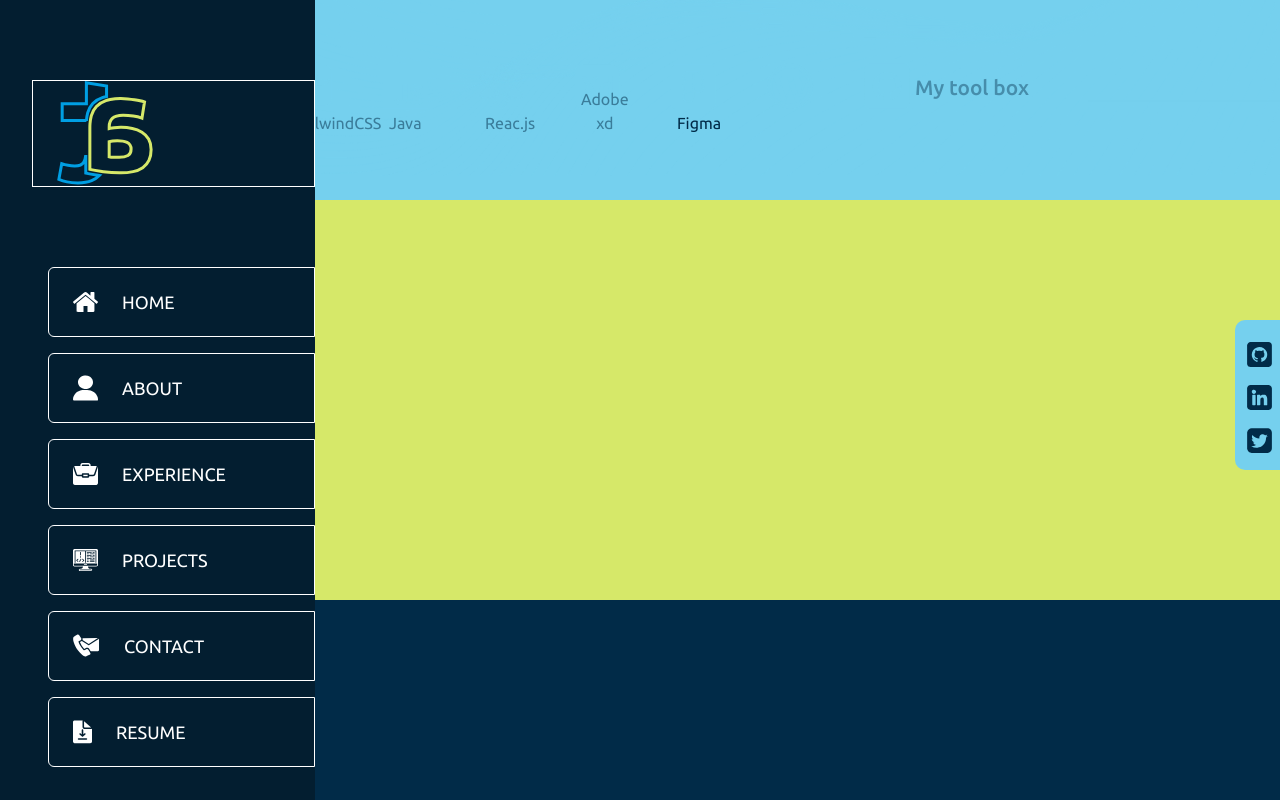
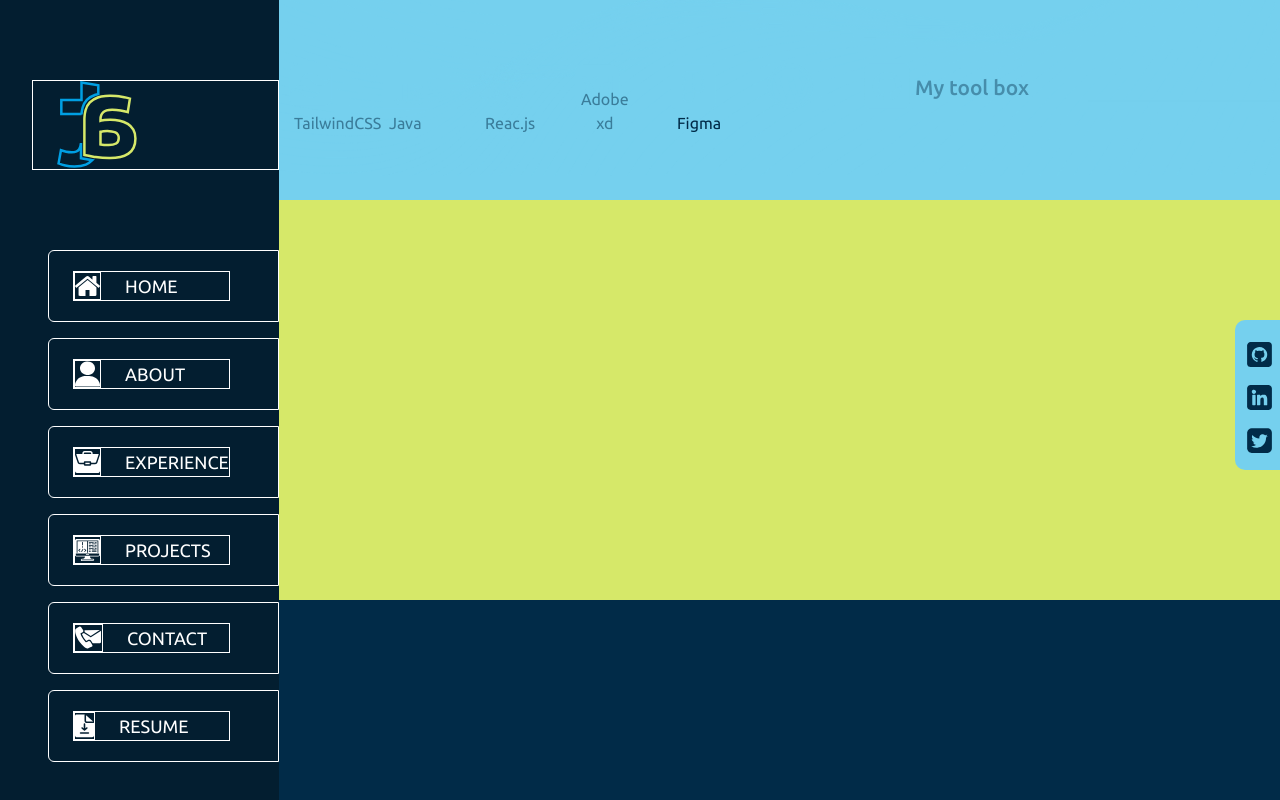
Before and after one commit to Teewaii/portfolioV3, a React (Create React App) app: page / in a window 1280 px wide. Shown: the top 800 px of the page. Built offline with nearby package versions, Linux system fonts and the light colour scheme; the HTML template or start-up script is replaced by a standard one; a web font is replaced by a local one.

Commit message:
Last office Commit

```diff
--- a/src/components/nav/SideNav.jsx
+++ b/src/components/nav/SideNav.jsx
@@ -10,14 +10,14 @@ import { Link, Button, Element, Events, animateScroll as scroll, scrollSpy, scro
 
 export default function sideNav({ toggle, toggleMenu, setToggle }) {
   return (
-    <nav className='fixed bg-navbg text-[white] w-fit pl-8 h-[100vh] py-[5rem] space-y-16 md:space-y-20  group z-50'>
-      <div className="logo  border px-6">
-        <img className='w-14 md:w-20 group-hover:w-24 ease-in-out duration-300' src={logo} alt="logo" />
+    <nav className='fixed bg-navbg text-[white] w-fit pl-8 h-[100vh] py-[5rem] space-y-16 md:space-y-20  group z-50 '>
+      <div className="logo  border pl-6">
+        <img className='w-14 md:w-20  ease-in-out duration-300' src={logo} alt="logo" />
       </div>
       <ul className='flex flex-col items-start pl-4 space-y-2 md:space-y-4 relative   '>
         {links.map((item, id) => (
           //<li className='flex flex-row  gap-4 border'><a href="#"><div><img className='inline' src={item.icon} alt="" /></div>{item.title}</a></li>
-          <li key={id} className='linc focus:bg-green border pl-6 py-5 hover:bg-primary ease-in-out duration-150  pr-12  rounded-tl-md rounded-bl-md w-[100%] '><a href={item.anchor} className='flex gap-6 cursor-pointer focus:bg-primary  '><img className='inline' src={item.icon} alt="" /> <p className='text-sm uppercase lg:text-lg w-[100%] group-hover:flex pr-10 hidden ease-in-out duration-300 '>{item.title}</p></a></li>
+          <li key={id} className='linc focus:bg-green border pl-6 py-5  ease-in-out duration-150  pr-12  rounded-tl-md rounded-bl-md w-[100%] '><a href={item.anchor} className='flex gap-6 border cursor-pointer focus:bg-primary  '><img className='inline border' src={item.icon} alt="" /> <p className='text-sm uppercase lg:text-lg w-[100%] hidden group-hover:inline-flex   '>{item.title}</p></a></li>
 
         ))}
 
--- a/src/components/nav/navLink.js
+++ b/src/components/nav/navLink.js
@@ -1,4 +1,5 @@
 import homeIcon from '../../img/home.svg';
+import { BeakerIcon } from '@heroicons/react/24/solid';
 import AboutIcon from '../../img/About.svg';
 import experienceIcon from '../../img/experience.svg';
 import projectIcon from '../../img/project.svg';
```
